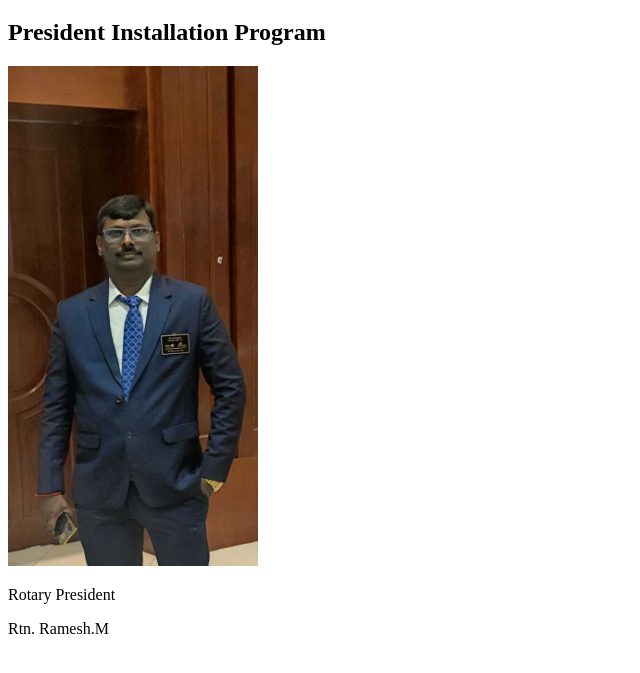
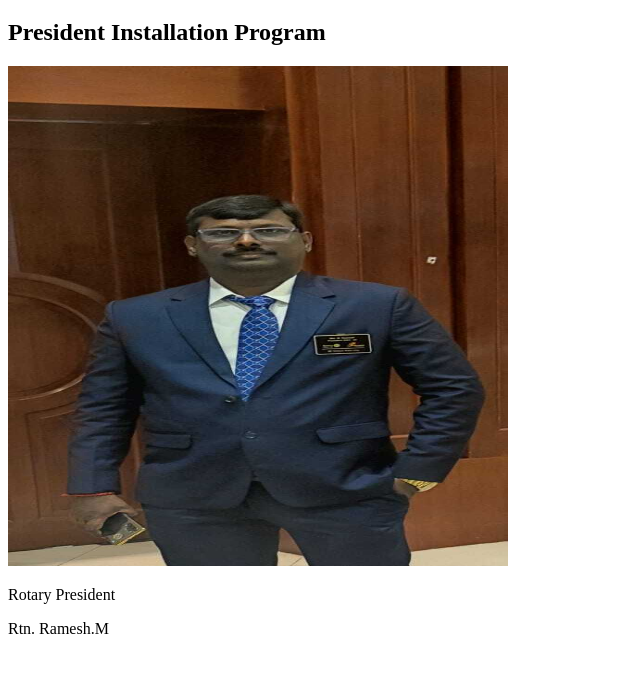
Before and after one commit to Gnanama/Rtn-Installation, a plain HTML site: page index.html in a window 1280 px wide. Shown: the part 61-734 px from the top of the page, without its empty margins (0-640 px from the left). Drawn offline with Linux system fonts and the light colour scheme.

Commit message:
Update index.html

```diff
--- a/index.html
+++ b/index.html
@@ -8,7 +8,7 @@
 <body>
     <h1>Rotary Club of vellore Palar City</h1>
     <h2>President Installation Program</h2>
-    <img width="250px" height="500px" src="AUDITOR.jpg" alt="">
+    <img width="500px" height="500px" src="AUDITOR.jpg" alt="">
     <p>Rotary President</p>
     <p>Rtn. Ramesh.M</p>
     </body>
```
